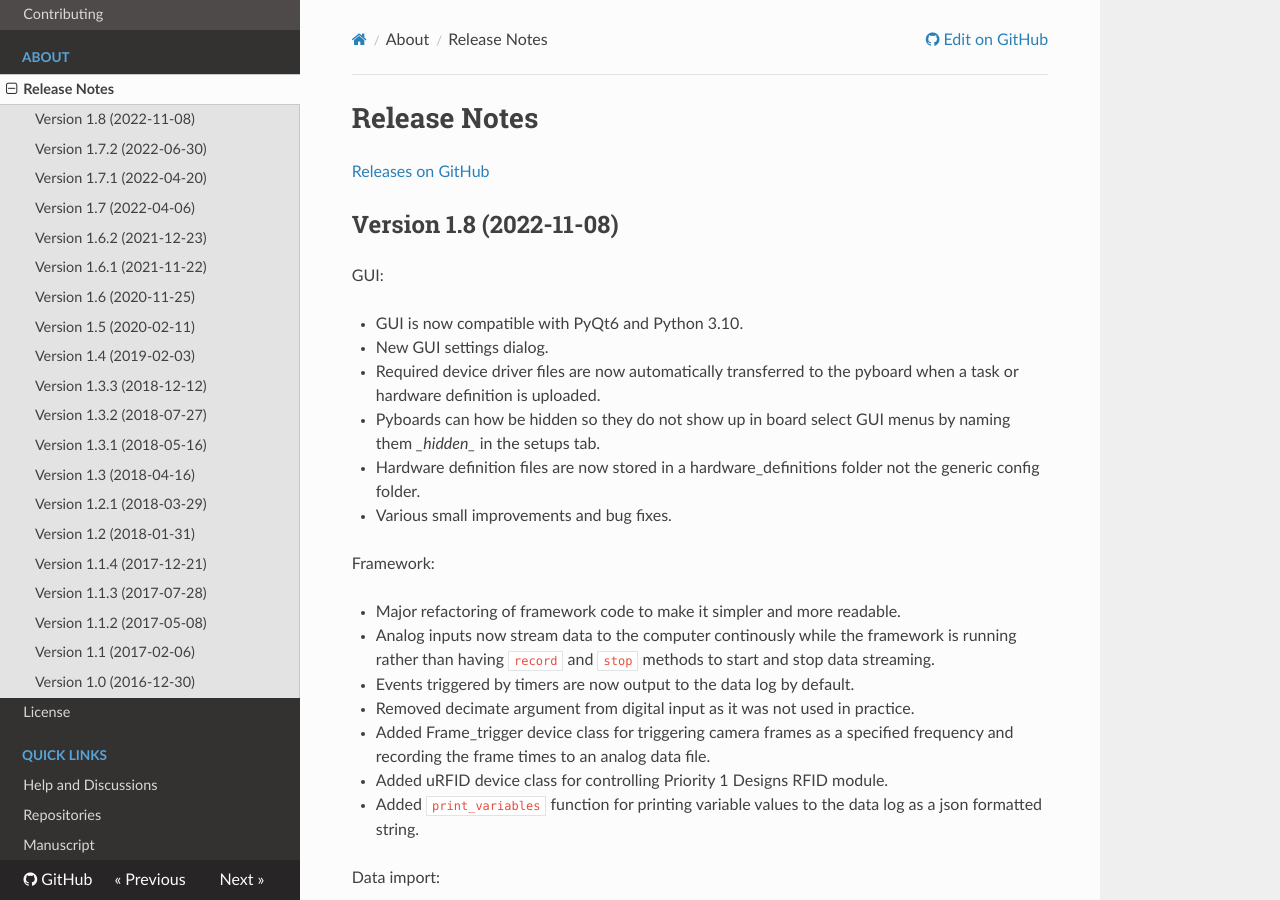
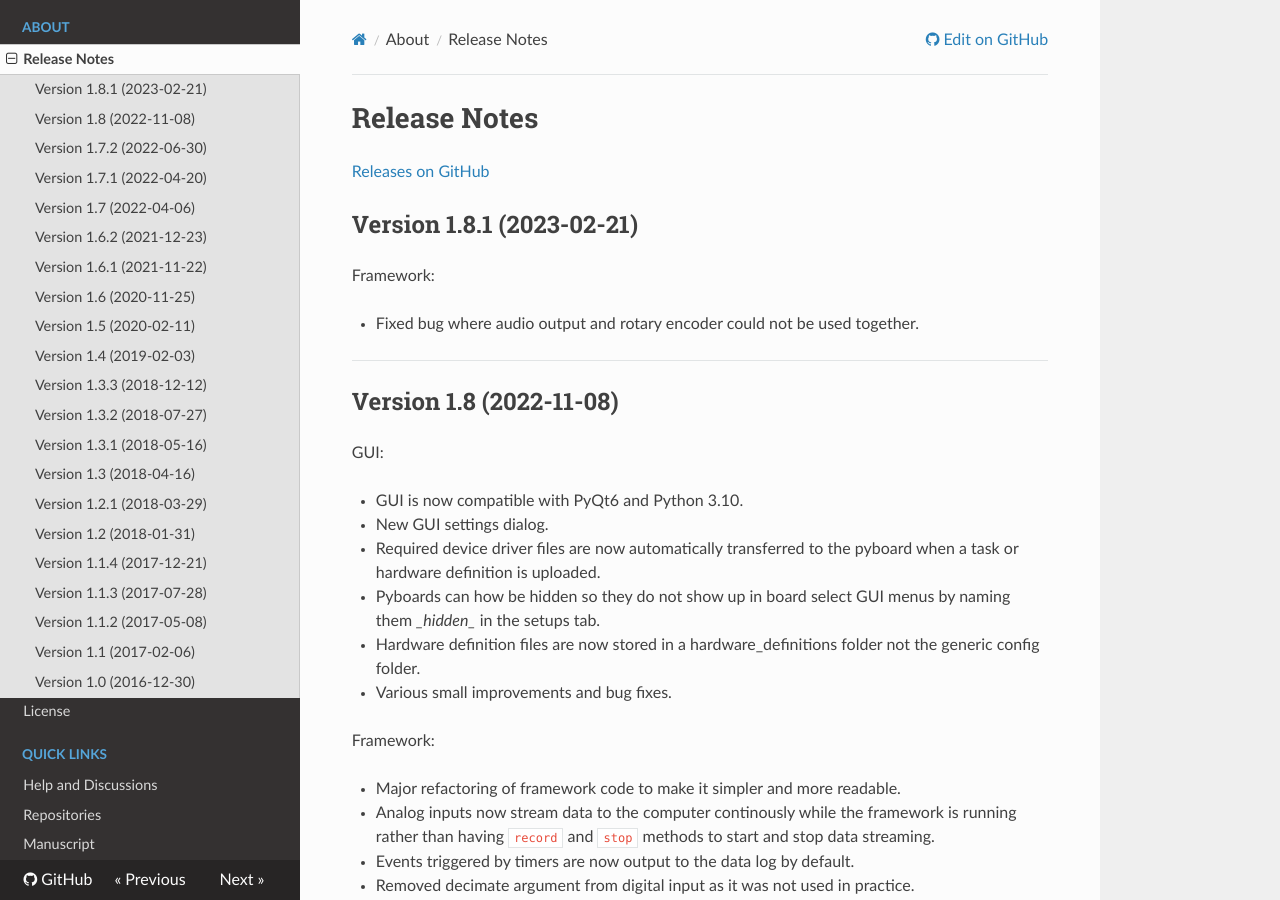
Before and after one commit to pyControl/docs, an MkDocs documentation site: the page built from docs/about/release-notes.md, in a window 1280 px wide and 900 px high. Built offline with MkDocs 1.6.1, drawn with Linux system fonts in a browser that asks for light colours; nearby versions of some CDN libraries.

Commit message:
add version 1.8.1 to release notes

```diff
--- a/docs/about/release-notes.md
+++ b/docs/about/release-notes.md
@@ -1,5 +1,13 @@
 # Release Notes
 [Releases on GitHub](https://github.com/pyControl/code/releases)
+
+## Version 1.8.1 (2023-02-21)
+
+Framework:
+
+- Fixed bug where audio output and rotary encoder could not be used together.
+
+---
 
 ## Version 1.8 (2022-11-08)
 
```
